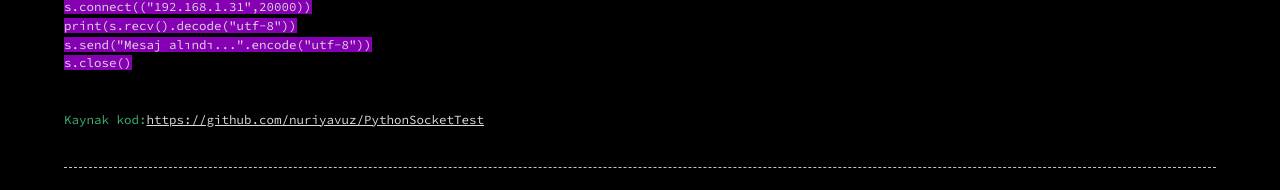
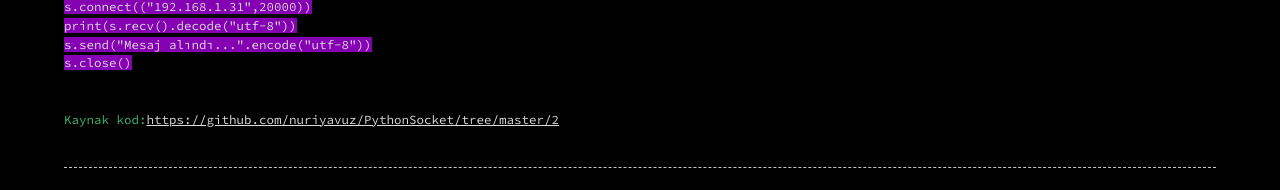
Before and after one commit to emredurmaz4/cosmosofcyberspace.github.io, a Jekyll site: the page socket2.html, which Jekyll copies as it is, in a window 1280 px wide. Shown: the part 1153-1343 px from the top of the page. Built offline with Jekyll 4.4.1, drawn with Linux system fonts in a browser that asks for light colours.

Commit message:
Update socket2.html

```diff
--- a/socket2.html
+++ b/socket2.html
@@ -73,7 +73,7 @@
 <span style="background:#8600b3">s.close()</span></br>
 
 </br></br>
-<p style="color:MediumSeaGreen;">Kaynak kod:<a href="https://github.com/nuriyavuz/PythonSocketTest">https://github.com/nuriyavuz/PythonSocketTest</a></p>
+<p style="color:MediumSeaGreen;">Kaynak kod:<a href="https://github.com/nuriyavuz/PythonSocket/tree/master/2">https://github.com/nuriyavuz/PythonSocket/tree/master/2</a></p>
 
 </br>
 </br>
```
